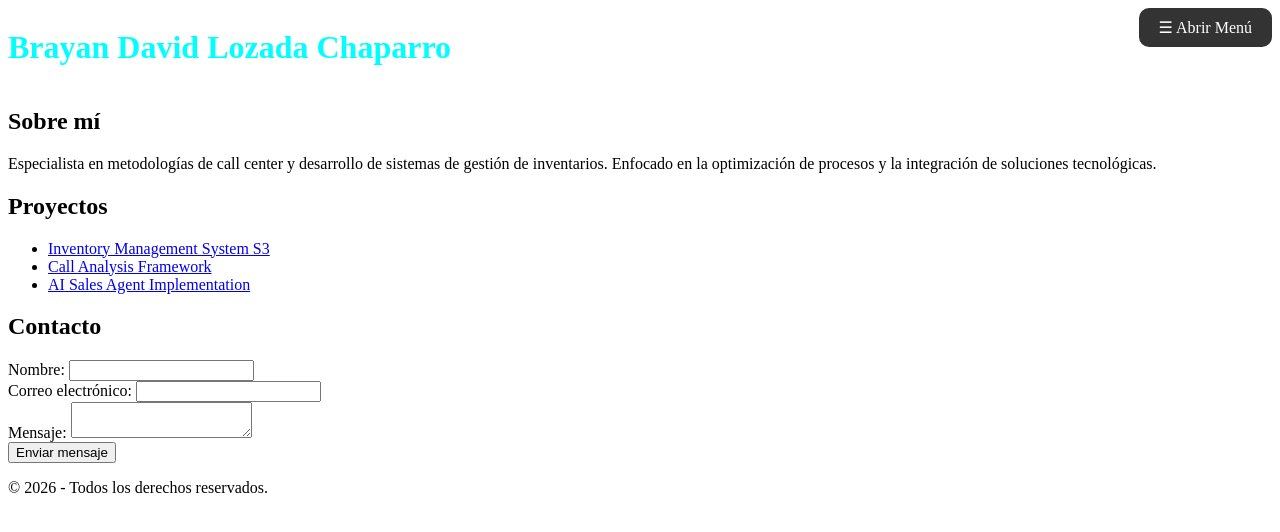
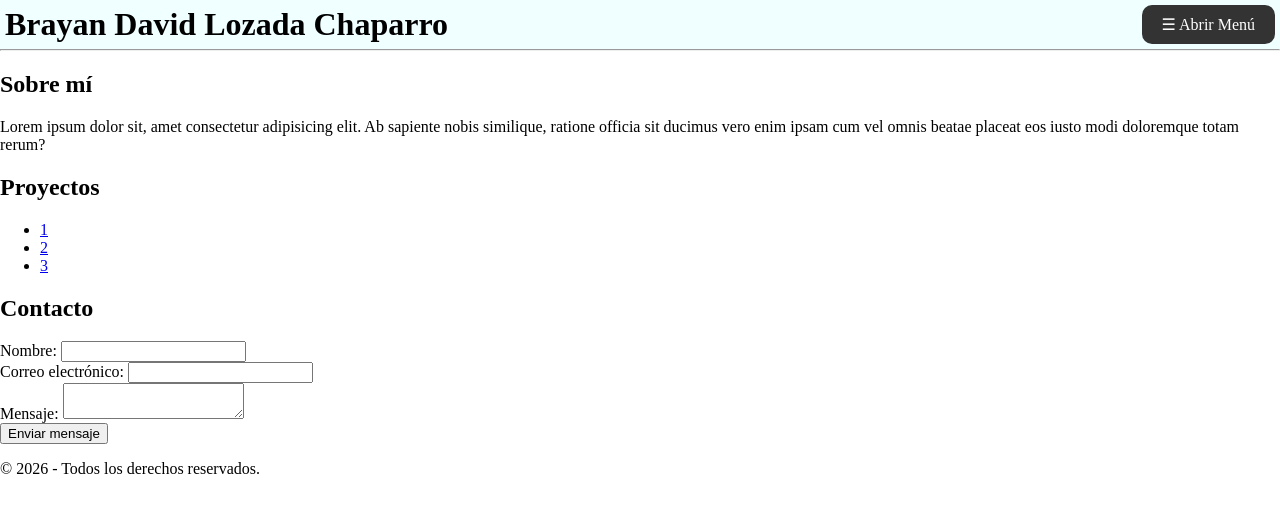
Before and after one commit to brayanlozada1102-collab/Historia_de_usuario_M2S1, a plain HTML site: page portafolio/index.html in a window 1280 px wide. Drawn offline with Linux system fonts and the light colour scheme.

Commit message:
advcance 2

```diff
--- a/portafolio/assets/style.scss
+++ b/portafolio/assets/style.scss
@@ -1,15 +1,30 @@
-
-header{
+body{
+    margin: 0px;
+}
+header {
     display: flex;
     flex-direction: row;
     justify-content: space-between;
+    align-items: center;
+    background-color: azure;
+    margin: 0px;
+    padding: 0px;
+    gap: 0px;
 
-    h1{
-        color: aqua;
+    nav{
+        margin: 5px;
+    }
+
+
+    h1 {
+        margin: 5px;
 
     }
+
 }
-
+hr{
+    margin: 0px;
+}
 .menu-checkbox {
     display: none; // Escondemos el checkbox real
 }
@@ -22,7 +37,7 @@ header{
 }
 
 // "Cuando el checkbox esté marcado (+), el hermano .menu-list se muestra"
-.menu-checkbox:checked + .menu-button + .menu-list {
+.menu-checkbox:checked+.menu-button+.menu-list {
     display: block;
 }
 
--- a/portafolio/index.html
+++ b/portafolio/index.html
@@ -1,11 +1,13 @@
 <!DOCTYPE html>
 <html lang="en">
+
 <head>
     <meta charset="UTF-8">
     <meta name="viewport" content="width=device-width, initial-scale=1.0">
     <link rel="stylesheet" href="assets\style.css">
     <title>Document</title>
 </head>
+
 <body>
     <header>
         <h1>
@@ -26,24 +28,24 @@
                 </ul>
             </div>
         </nav>
-</header>
+    </header>
+    <hr>
 
     <main>
         <section id="sobre-mi">
             <h2>Sobre mí</h2>
             <p>
-                Especialista en metodologías de call center y desarrollo de sistemas
-                de gestión de inventarios. Enfocado en la optimización de procesos
-                y la integración de soluciones tecnológicas.
+                Lorem ipsum dolor sit, amet consectetur adipisicing elit. Ab sapiente nobis similique, ratione officia
+                sit ducimus vero enim ipsam cum vel omnis beatae placeat eos iusto modi doloremque totam rerum?
             </p>
         </section>
 
         <section id="proyectos">
             <h2>Proyectos</h2>
             <ul>
-                <li><a href="#">Inventory Management System S3</a></li>
-                <li><a href="#">Call Analysis Framework</a></li>
-                <li><a href="#">AI Sales Agent Implementation</a></li>
+                <li><a href="#">1</a></li>
+                <li><a href="#">2</a></li>
+                <li><a href="#">3</a></li>
             </ul>
         </section>
 
@@ -71,4 +73,5 @@
         <p>&copy; 2026 - Todos los derechos reservados.</p>
     </footer>
 </body>
+
 </html>
```
Also changed, not shown: portafolio/assets/style.css, 1 other file.
